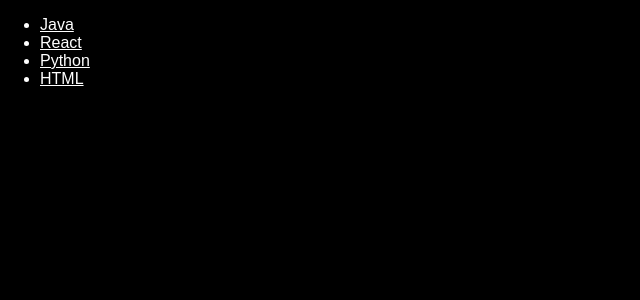
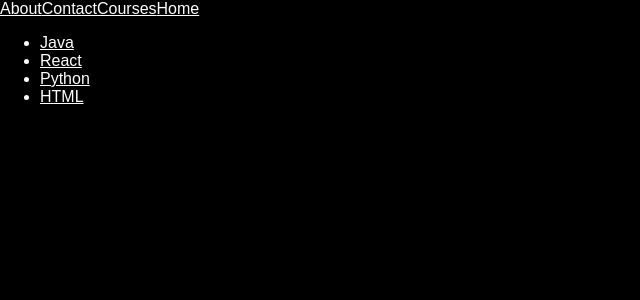
Before and after one commit to JagtapKajal/React_PracticeProject-, a React (Vite) app: page /courses in a window 1280 px wide. Shown: the top 300 px of the page, without its empty margins (0-640 px from the left). Built offline with nearby package versions, Linux system fonts and the light colour scheme.

Commit message:
Fixing Navbar using Hook

```diff
--- a/src/App.jsx
+++ b/src/App.jsx
@@ -17,6 +17,7 @@ import Team from "./Pages/Team";
 import Product from "./Pages/Product";
 import DynamicRouting from "./Pages/DynamicRouting";
 import Course_Details from "./Pages/Course_Details";
+import Navbar from "./components/Navbar";
 
 const App = () => {
   return (
@@ -40,6 +41,7 @@ const App = () => {
       {/* <FormHandling/> */}
 
       <Router>
+        <Navbar/>
         <Routes>
           <Route path="/home" element={<Home />} />
           <Route path="/contact" element={<Contact />} />
--- /dev/null
+++ b/src/components/Navbar.css
@@ -0,0 +1,5 @@
+.Navbar{
+    display: flex;
+    justify-content: space-between;
+    align-items: center;
+}
--- /dev/null
+++ b/src/components/Navbar.jsx
@@ -0,0 +1,19 @@
+import React from "react";
+import { Link } from "react-router-dom";
+import './Navbar.css';
+
+const Navbar = () => {
+  return (
+    <div className="navbar">
+      <div className="left"></div>
+      <div className="right">
+        <Link to="/about">About</Link>
+        <Link to="/contact">Contact</Link>
+        <Link to="/courses">Courses</Link>
+        <Link to="/home">Home</Link>
+      </div>
+    </div>
+  );
+};
+
+export default Navbar;
--- a/src/index.css
+++ b/src/index.css
@@ -72,3 +72,7 @@ button:focus-visible {
     background-color: black;
     color: white;
   }
+  body{
+    padding: 0;
+    margin: 0;
+  }
```
